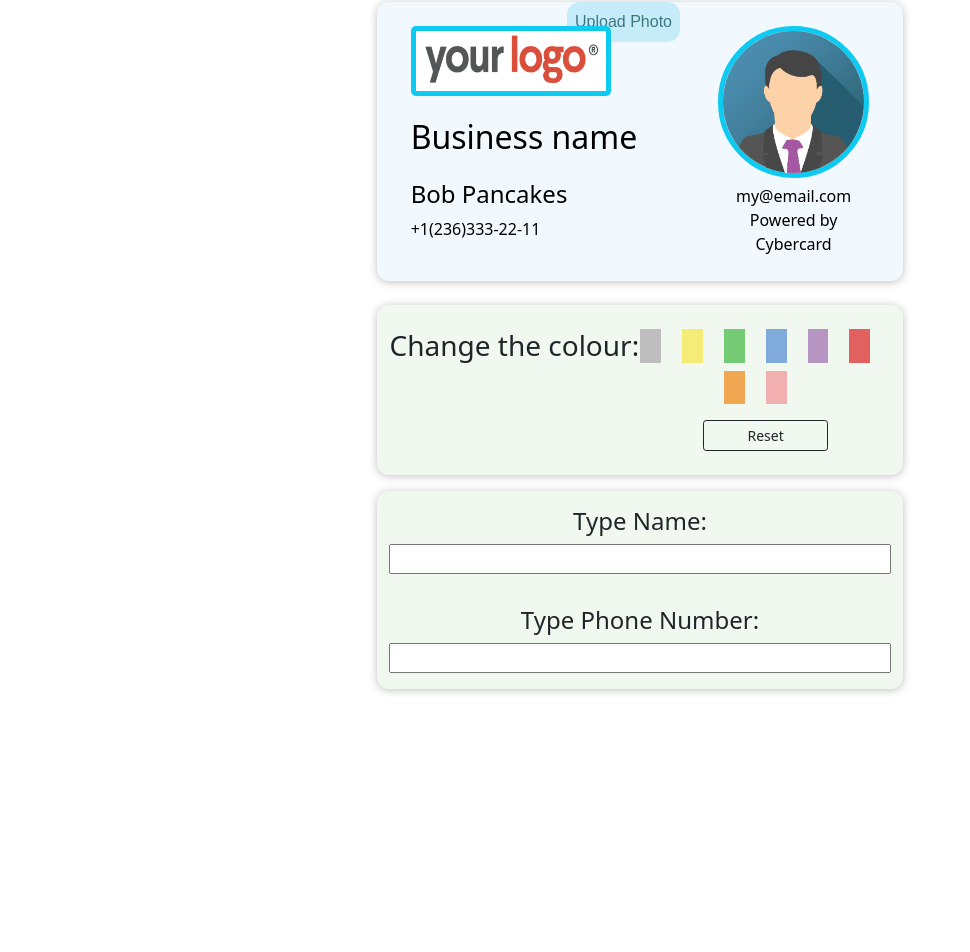
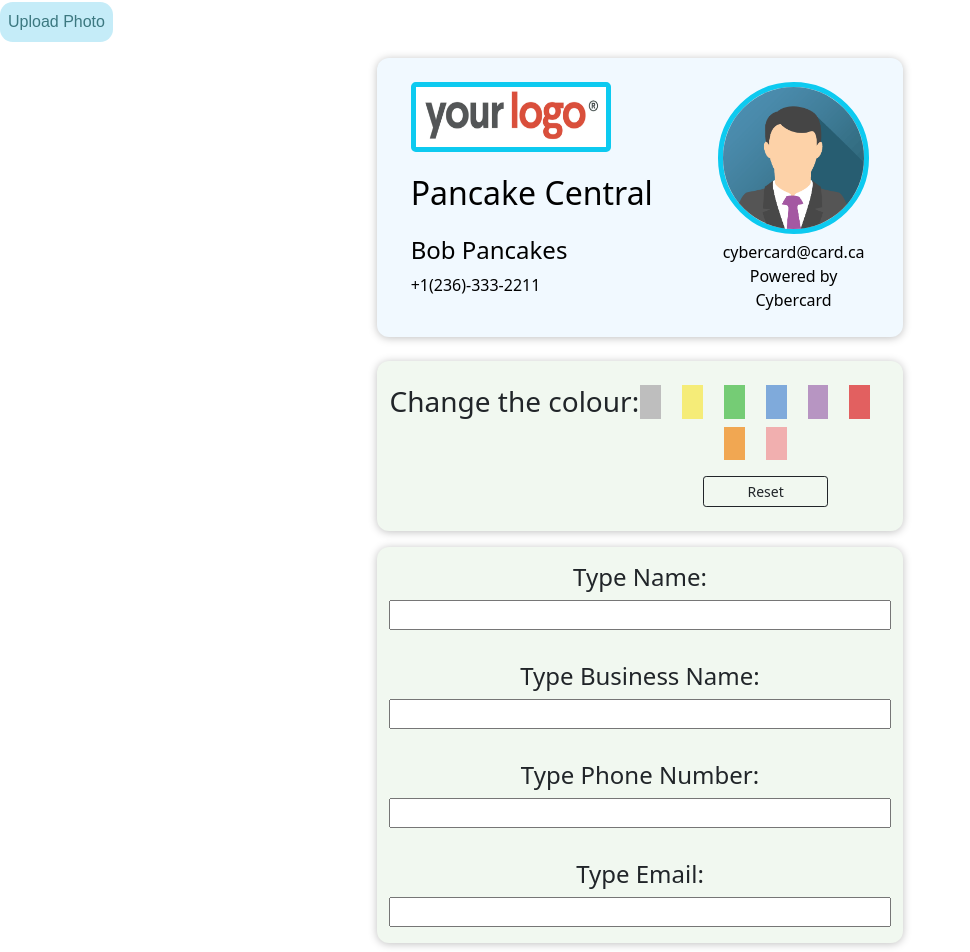
Before and after one commit to harleenjhamat/CSTP2107-BusinessCardApp, a Next.js app: page /custom-card in a window 1280 px wide. Shown: the part 208-1160 px from the top of the page, without its empty margins (0-970 px from the left). Before the commit the page ends 929 px from the top, so only its background shows below. Built offline with nearby package versions, Linux system fonts and the light colour scheme.

Commit message:
Adding additional fields

```diff
--- a/src/pages/custom-card/index.jsx
+++ b/src/pages/custom-card/index.jsx
@@ -15,7 +15,9 @@ function CustomCard (props) {
   const [hoverPink, setHoverPink] = useState('');
   const [hoverYellow, setHoverYellow] = useState('');
   const [username, setUsername] = useState('Bob Pancakes');
-  const [userphone, setUserphone] = useState('+1(236)333-22-11');
+  const [userphone, setUserphone] = useState('+1(236)-333-2211');
+  const [business, setBusiness] = useState('Pancake Central');
+  const [email, setEmail] = useState('cybercard@card.ca');
   var greyHandler = (event) => {
     setHoverBlue('')
     setHoverRed('')
@@ -111,13 +113,20 @@ function CustomCard (props) {
   var phoneHandler = (event)=>{
     setUserphone(event.target.value);
   }
+  var businessHandler = (event)=>{
+    setBusiness(event.target.value);
+  }
+  var emailHandler = (event)=>{
+    setEmail(event.target.value);
+  }
+
   return (
     <Fragment>
       <Head>
         <title> Your Custom Card</title>
         <meta name='description' content='Customize your Card' />
       </Head>
-      <Navbar />
+      <Navbar/>
       <div className="container-fluid m-0 p-0 mb-4">
         {/* TEXT */}
         <div className="row justify-content-center mt-4">
@@ -127,10 +136,12 @@ function CustomCard (props) {
             </h1>
           </div>
         </div>
+
         <div>
           <input type="file" id="actual-btn" hidden/>
-          <label className={`${styles.imageUser}`} htmlFor="actual-btn">Upload Photo</label>
+                  <label className={`${styles.imageUser}`} htmlFor="actual-btn">Upload Photo</label>
         </div>
+
         {/* BORDER */}
         <div className={`row justify-content-center my-2 mx-2`}>
           <div className={`col-12 col-md-10 col-lg-5 my-2 ${styles.cardBorder} ${styles.cen} ${hoverGrey} ${hoverGreen} ${hoverOrange} ${hoverPink} ${hoverBlue} ${hoverRed} ${hoverPurple} ${hoverYellow}`}>
@@ -138,20 +149,19 @@ function CustomCard (props) {
             <div className="row justify-content-center">
               <div className={`col-7 my-4 ${styles.left}`}>
                 <Image className={`border border-info border-5 rounded-3`} src="/assets/business_logo.png" alt="instruction1" width={200} height={70}/>
-                <h2 className={`mt-3 ${styles.cardFont}`}>Business name</h2>
+                <h2 className={`mt-3 ${styles.cardFont}`}>{business}</h2>
                 <h4 className={`mt-4 ${styles.cardFont}`}>{username}</h4>
                 <p className={`${styles.cardFont}`}>{userphone}</p>
               </div>
               <div className={`col-4 my-4 ${styles.cen}`}>
                 <Image className={`border border-info border-5 ${styles.roundElem}`} src="/assets/img_avatar.png" alt="instruction1" width={200} height={200}/>
-                <p className={`p-0 m-0 ${styles.cen} ${styles.cardFont} `}>my@email.com</p>
+                <p className={`p-0 m-0 ${styles.cen} ${styles.cardFont} `}>{email}</p>
                 <p className={`p-0 m-0 ${styles.cen} ${styles.cardFont} `}>Powered by Cybercard</p>
               </div>
             </div>
           </div>
         </div>
         {/* END OF CARD */}
-
 
         {/* COLOR SECTION: */}
         <div className="row justify-content-center m-0 p-0 mx-2">
@@ -228,7 +238,6 @@ function CustomCard (props) {
               </div>
             </div>
 
-
           </div>
         </div>
         {/* END OF COLOR PICKER */}
@@ -242,8 +251,16 @@ function CustomCard (props) {
                 <input id="namedInput" type="text" name="name" onChange={nameHandler}/>
               </div>
               <div className={`col-12 m-0 p-0 my-3 d-grid ${styles.cen}`}>
+                <label className="h4" htmlFor="businessInput">Type Business Name:</label>
+                <input id="businessInput" type="text" name="name" onChange={businessHandler}/>
+              </div>
+              <div className={`col-12 m-0 p-0 my-3 d-grid ${styles.cen}`}>
                 <label className="h4" htmlFor="phoneInput">Type Phone Number:</label>
                 <input id="phoneInput" type="text" name="name" onChange={phoneHandler}/>
+              </div>
+              <div className={`col-12 m-0 p-0 my-3 d-grid ${styles.cen}`}>
+                <label className="h4" htmlFor="emailInput">Type Email:</label>
+                <input id="emailInput" type="text" name="name" onChange={emailHandler}/>
               </div>
             </div>
           </div>
@@ -251,7 +268,7 @@ function CustomCard (props) {
 
 
       {/* END OF CONTAINER */}
-      </div>
+    </div>
     </Fragment>
   )
 }
--- a/src/styles/CustomCard.module.scss
+++ b/src/styles/CustomCard.module.scss
@@ -20,8 +20,7 @@
 }
 
 .imageUser {
-    position: absolute;
-    right: 600px;
+
     background-color: rgb(197, 236, 248);
     color: rgb(60, 120, 128);
     padding: 0.5rem;
```
